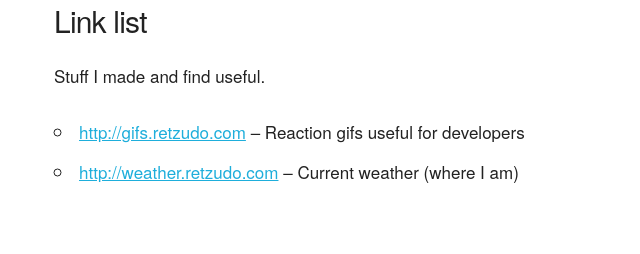
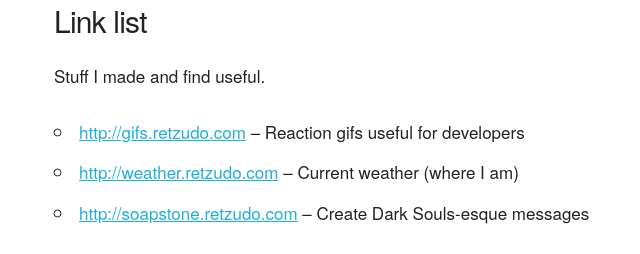
Before and after one commit to Retzudo/retzudo.com, a Flask app: page / in a window 1280 px wide. Shown: the part 668-922 px from the top of the page, without its empty margins (106-746 px from the left). Before the commit the page ends 851 px from the top, so only its background shows below. Run offline with Flask 2, Linux system fonts and the light colour scheme; some libraries are stand-ins or nearby versions.

Commit message:
New link

```diff
--- a/templates/index.html
+++ b/templates/index.html
@@ -86,6 +86,7 @@
                 <ul>
                     <li><a href="https://gifs.retzudo.com">http://gifs.retzudo.com</a> &ndash; Reaction gifs useful for developers</li>
                     <li><a href="https://weather.retzudo.com">http://weather.retzudo.com</a> &ndash; Current weather (where I am)</li>
+                    <li><a href="https://soapstone.retzudo.com">http://soapstone.retzudo.com</a> &ndash; Create Dark Souls-esque messages</li>
                 </ul>
             </div>
         </div>
```
